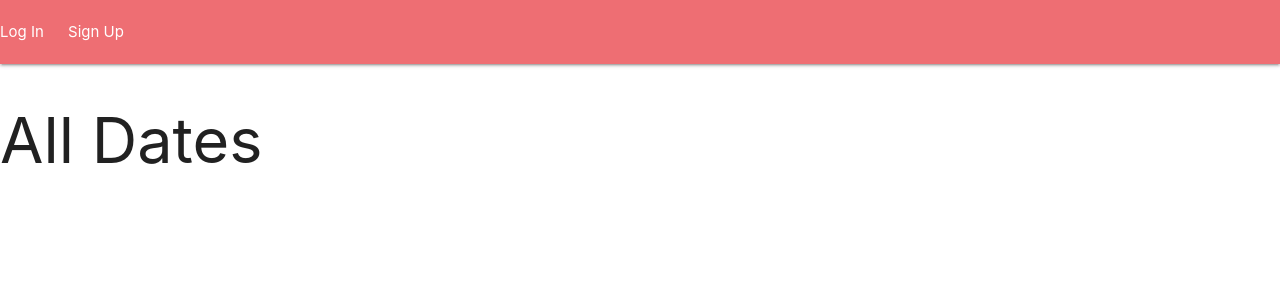
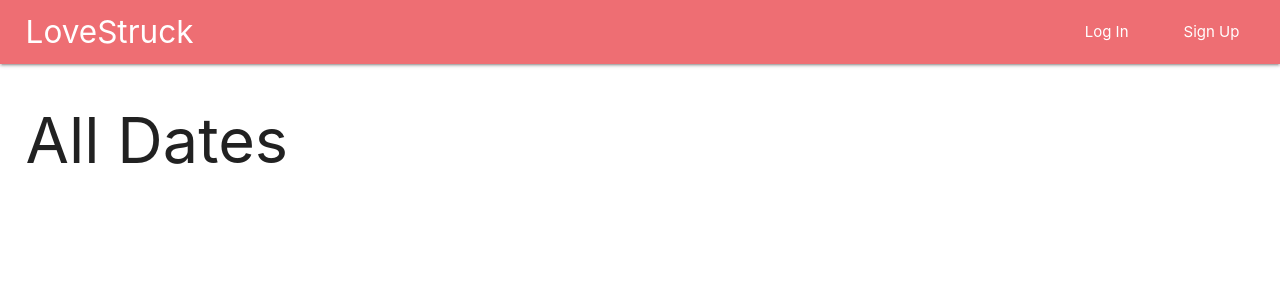
Before and after one commit to adamascencio/lovestruck, a Django app: page /dates/ in a window 1280 px wide. Shown: the top 300 px of the page. Run offline with Django 4.2, Linux system fonts and the light colour scheme; data that the repository does not hold is empty.

Commit message:
update styling on navbar

```diff
--- a/main_app/static/css/style.css
+++ b/main_app/static/css/style.css
@@ -1,9 +1,7 @@
+main {
+  padding: 0 2%;
+}
 /* navbar */
-
-nav a {
-  margin-right: 20px;
-}
-
 .btn > a {
   color: white;
 }
@@ -11,3 +9,43 @@ nav a {
 select {
   display: initial;
 }
+
+nav {
+  padding: 0 2%;
+}
+
+.dropdown-content {
+  width: 175px !important;
+}
+
+.padding {
+  padding: 0 15px;
+}
+
+.padding:hover, .dropdown-trigger:hover {
+  background-color: rgba(0, 0, 0, 0.2);
+  font-weight: bold;
+}
+
+.flex-nav {
+  display: flex;
+  justify-content: space-between;
+  gap: 10px;
+  align-items: center;
+}
+
+.logged-out-flex-nav {
+  display: flex;
+  justify-content: flex-end;
+  gap: 25px;
+  align-items: center;
+}
+
+.logged-out-flex-nav > a {
+  padding: 0 15px;
+}
+
+.logged-out-flex-nav > a:hover {
+  background-color: rgba(0, 0, 0, 0.2);
+  font-weight: bold;
+}
--- a/main_app/templates/base.html
+++ b/main_app/templates/base.html
@@ -20,23 +20,27 @@
         <li><a href="{% url 'partner_create' %}">Add a Partner</a></li>
     </ul>
     <nav>
+        <a class="left brand-logo" href="{% url 'home' %}">LoveStruck</a>
         {% if user.is_authenticated %}
             <div class="nav-wrapper">
-            <a class="left" href="{% url 'home' %}">LoveStruck</a>
-            <a class="right" href="{% url 'date_index' %}">View All Dates</a>
-            <div class="right">
+                <div class="right flex-nav">
+                    <a class="padding" href="{% url 'date_index' %}">View All Dates</a>
                     <ul>
                         <!-- Dropdown Trigger -->
                         <li><a class="dropdown-trigger" href="#!" data-target="dropdown1">Locations</a></li>
+                    </ul>
+                    <ul>
                         <!-- Dropdown Trigger -->
                         <li><a class="dropdown-trigger" href="#!" data-target="dropdown2">Partners</a></li>
                     </ul>
-                <a href="{% url 'logout' %}">Log Out</a>
+                    <a class="padding" href="{% url 'logout' %}">Log Out</a>
                 </div>
             </div>
         {% else %}
+            <div class="logged-out-flex-nav">
                 <a href="{% url 'login' %}">Log In</a>
                 <a href="{% url 'signup' %}">Sign Up</a>
+            </div>
         {% endif %}
     </nav>
     <main>
```
Lines whose indentation alone changed are shown as unchanged.
